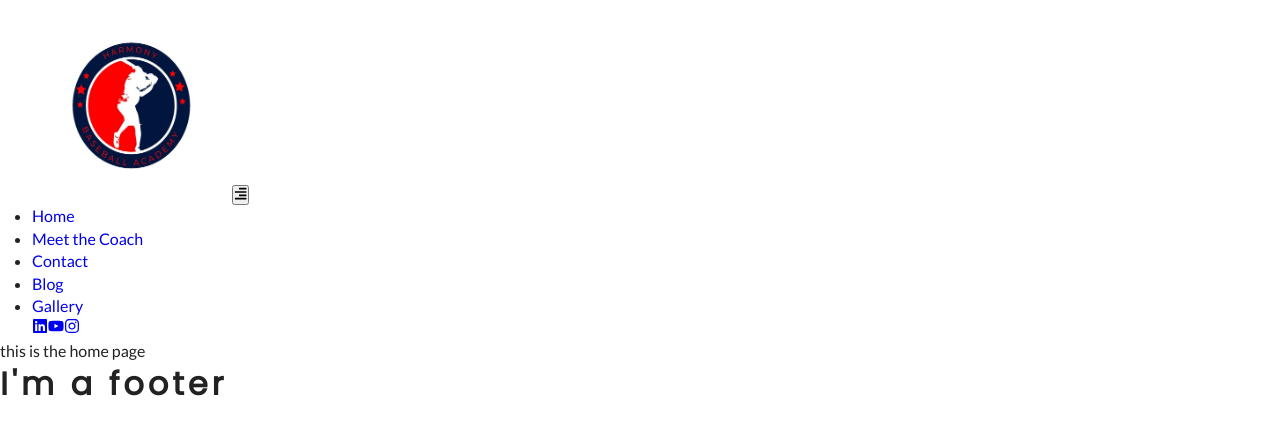
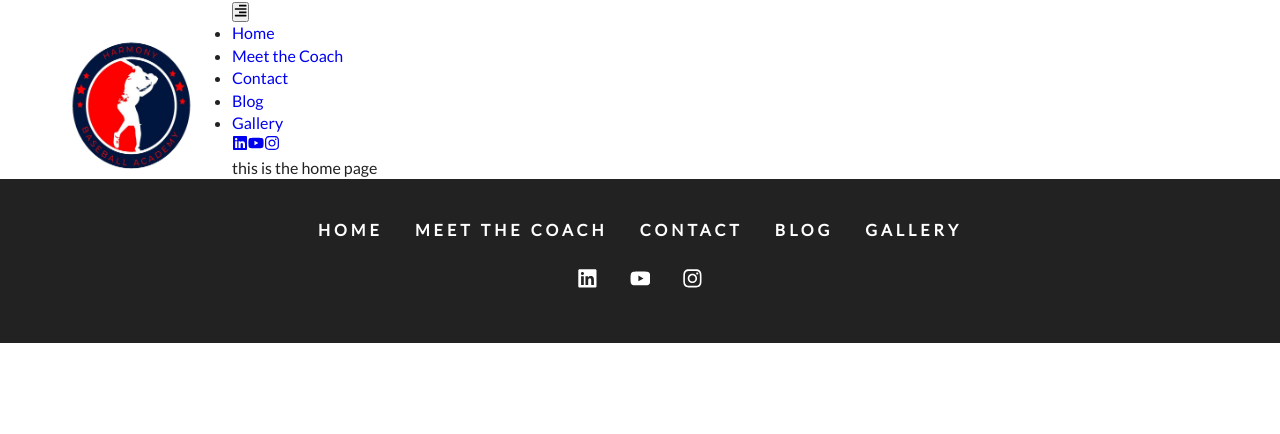
Before and after one commit to dkintop/Harmony-Baseball-Academy, a Gatsby site: page / in a window 1280 px wide. Built offline with nearby package versions, Linux system fonts and the light colour scheme; Gatsby itself is replaced by a stand-in of ours.

Commit message:
builds out footer component

```diff
--- a/src/components/Footer.js
+++ b/src/components/Footer.js
@@ -1,7 +1,32 @@
 import React, { Component } from "react"
-
+import styles from "../css/footer.module.css"
+import links from "../constants/navlinks"
+import socialIcons from "../constants/social-icons"
+import { Link } from "gatsby"
+import { FaRproject } from "react-icons"
 export default class Footer extends Component {
   render() {
-    return <h1>I'm a footer</h1>
+    return (
+      <footer className={styles.footer}>
+        <div className={styles.links}>
+          {links.map((item, index) => {
+            return (
+              <Link key={index} to={item.path}>
+                {item.text}
+              </Link>
+            )
+          })}
+        </div>
+        <div className={styles.icons}>
+          {socialIcons.map((item, index) => {
+            return (
+              <a key={index} href={item.url} target="_blank">
+                {item.icon}
+              </a>
+            )
+          })}
+        </div>
+      </footer>
+    )
   }
 }
--- /dev/null
+++ b/src/css/footer.module.css
@@ -0,0 +1,35 @@
+.footer {
+  margin-top: auto;
+  background: var(--mainBlack);
+  padding: 2rem;
+  text-align: center;
+  color: var(--mainWhite);
+}
+.links a {
+  display: inline-block;
+  text-decoration: none;
+  text-transform: uppercase;
+  color: var(--mainWhite);
+  margin: 0.5rem 1rem;
+  letter-spacing: var(--mainSpacing);
+  transition: var(--mainTransition);
+  font-weight: bold;
+}
+.links a:hover {
+  color: var(--primaryColor);
+}
+.icons a {
+  display: inline-block;
+  margin: 1rem;
+  font-size: 1.3rem;
+  color: var(--mainWhite);
+  transition: var(--mainTransition);
+}
+.icons a:hover {
+  color: var(--primaryColor);
+}
+.copyright {
+  text-transform: capitalize;
+  letter-spacing: var(--mainSpacing);
+  line-height: 2;
+}
--- a/src/css/navbar.module.css
+++ b/src/css/navbar.module.css
@@ -46,6 +46,7 @@
 .mainLogo {
   height: 200px;
   width: 200px;
+  float: left;
 }
 @media screen and (min-width: 576px) {
   .navbar {
```
